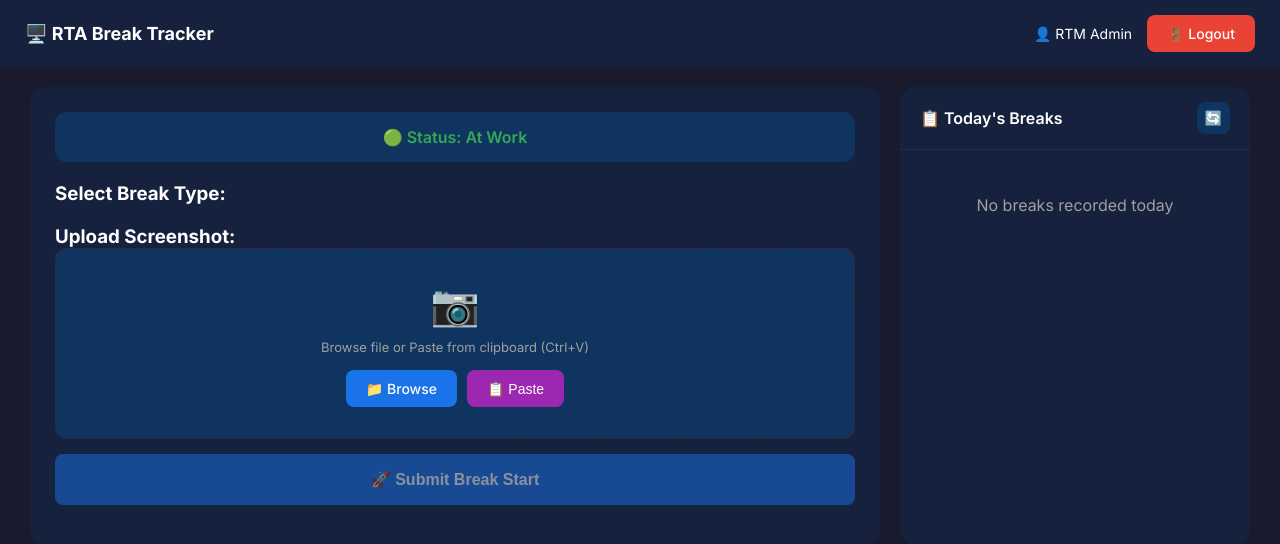
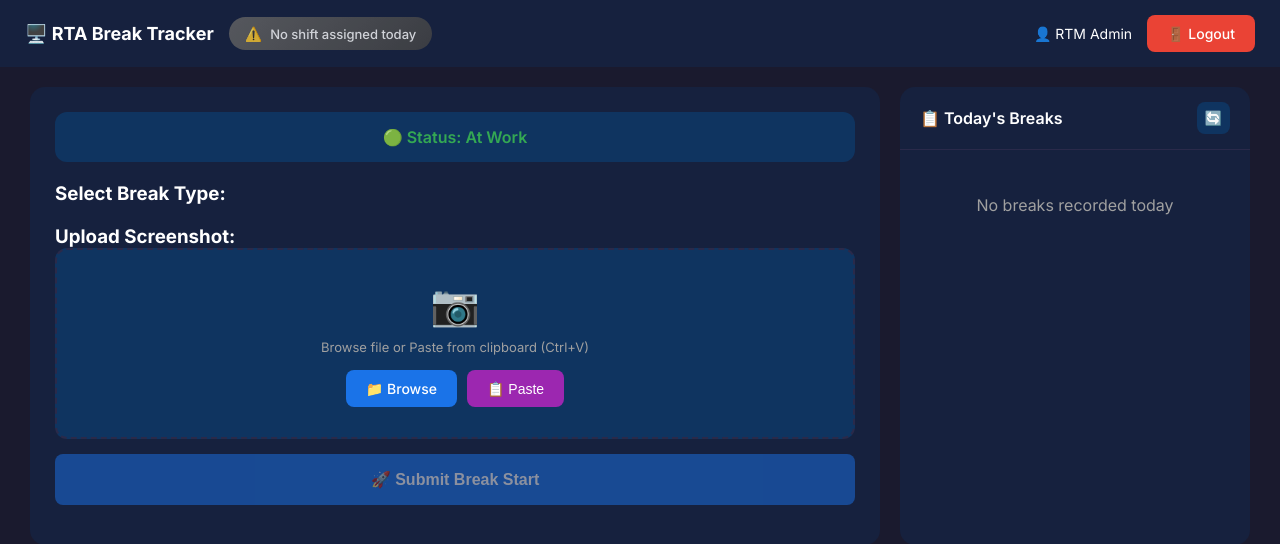
Before and after one commit to Omar-tarek-0/Rta-break-tracker, a Flask app: template templates/agent.html in a window 1280 px wide. Shown: the top 544 px of the page. Run offline with Flask 3, Linux system fonts and the light colour scheme; the template is opened without the code that fills it: values that come from a table or form of the project are taken from there, others are empty.

Commit message:
Show agent shift on agent side header

```diff
--- a/app.py
+++ b/app.py
@@ -282,10 +282,17 @@
         db.func.date(BreakRecord.start_time) == today
     ).order_by(BreakRecord.start_time.desc()).all()
 
+    # Get today's shift for this agent
+    today_shift = Shift.query.filter_by(
+        agent_id=current_user.id,
+        shift_date=today
+    ).first()
+
     return render_template('agent.html',
         user=current_user,
         active_break=active_break,
         today_breaks=today_breaks,
+        today_shift=today_shift,
         break_types=BREAK_INFO,
         break_durations=BREAK_DURATIONS
     )
--- a/static/css/style.css
+++ b/static/css/style.css
@@ -192,6 +192,35 @@
 .header-left h1 {
     font-size: 18px;
     font-weight: 700;
+}
+
+.shift-badge {
+    display: flex;
+    align-items: center;
+    gap: 8px;
+    background: linear-gradient(135deg, #1a73e8, #0d47a1);
+    padding: 8px 16px;
+    border-radius: 20px;
+    font-size: 13px;
+    font-weight: 500;
+}
+
+.shift-badge.no-shift {
+    background: linear-gradient(135deg, #666, #444);
+    opacity: 0.8;
+}
+
+.shift-icon {
+    font-size: 14px;
+}
+
+.shift-time {
+    font-weight: 600;
+}
+
+.shift-hours {
+    color: rgba(255, 255, 255, 0.8);
+    font-size: 11px;
 }
 
 .header-date {
--- a/templates/agent.html
+++ b/templates/agent.html
@@ -8,6 +8,18 @@
     <header class="header">
         <div class="header-left">
             <h1>🖥️ RTA Break Tracker</h1>
+            {% if today_shift %}
+            <div class="shift-badge">
+                <span class="shift-icon">📅</span>
+                <span class="shift-time">{{ today_shift.start_time.strftime('%I:%M %p') }} - {{ today_shift.end_time.strftime('%I:%M %p') }}</span>
+                <span class="shift-hours">({{ "%.1f"|format(today_shift.get_duration_hours()) }}h)</span>
+            </div>
+            {% else %}
+            <div class="shift-badge no-shift">
+                <span class="shift-icon">⚠️</span>
+                <span>No shift assigned today</span>
+            </div>
+            {% endif %}
         </div>
         <div class="header-right">
             <span class="user-info">👤 {{ user.full_name }}</span>
```
